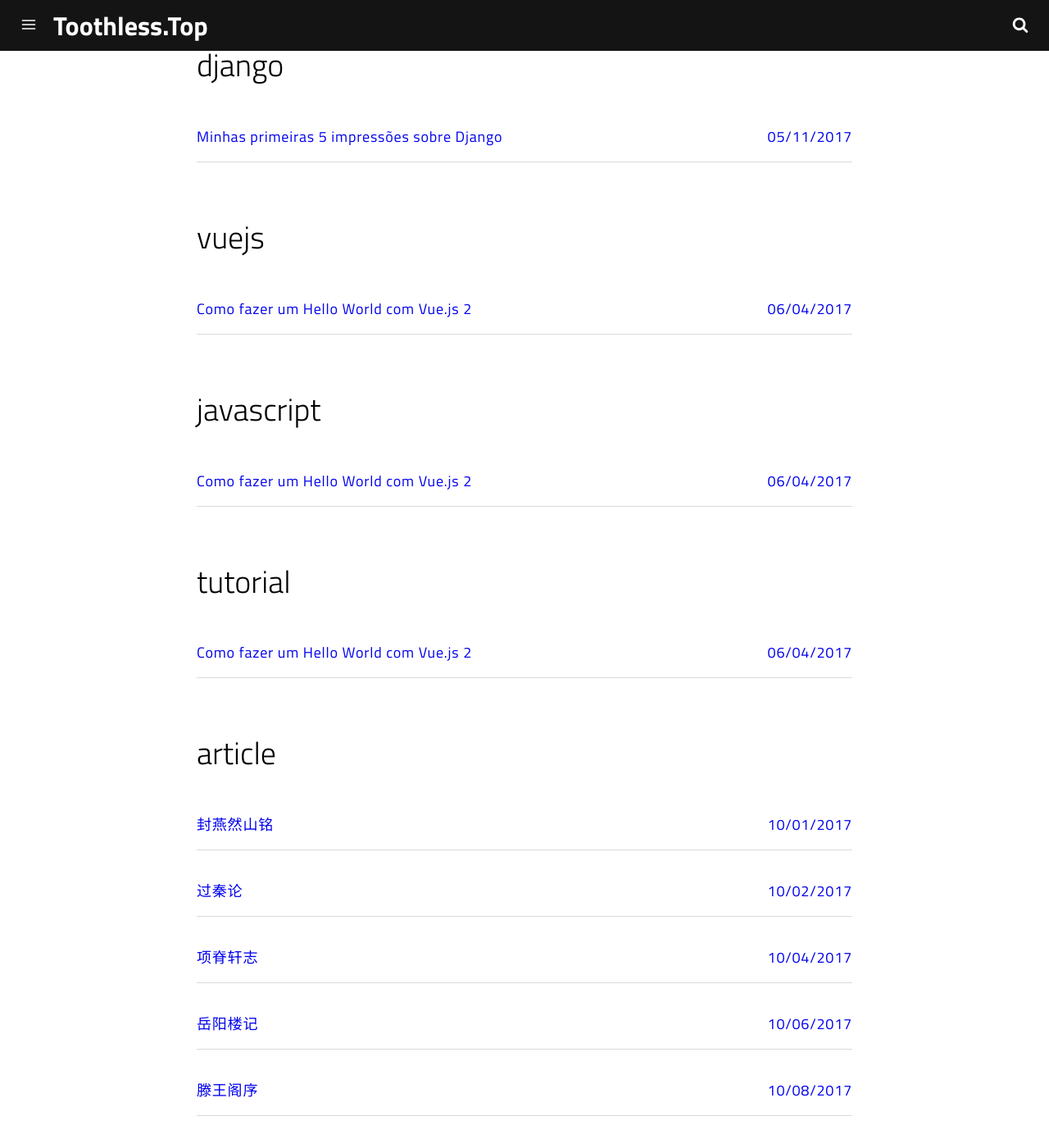
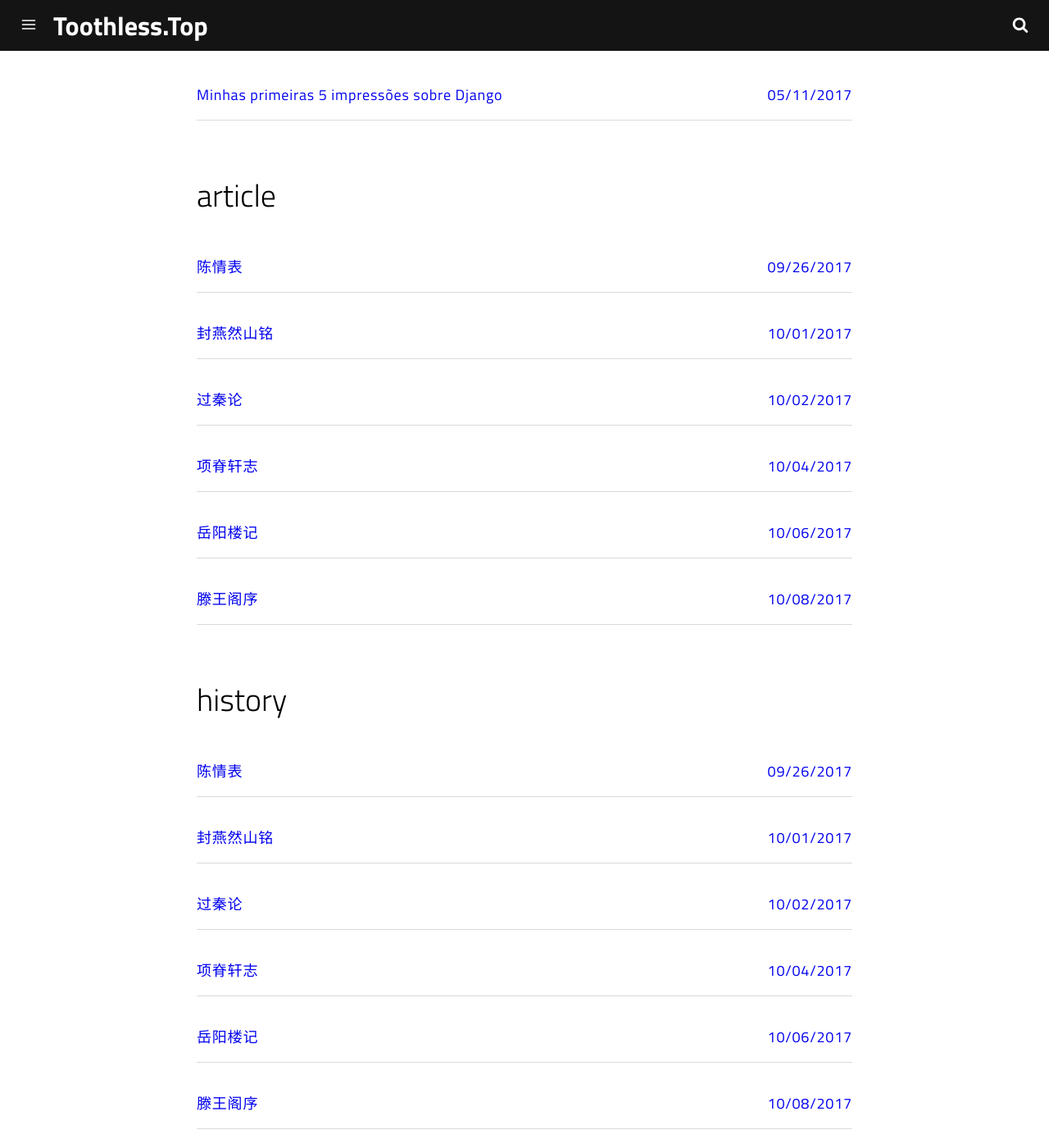
Before and after one commit to ToothlessCHN/toothlessCHN.github.io, a Jekyll site: the page built from tags.html, in a window 1280 px wide and 1400 px high, scrolled down 1353 px. Shown: the whole window at 82% size. Built offline with Jekyll 4.4.1, drawn with Linux system fonts in a browser that asks for light colours; part of the change alters nothing that is shown; some of the changed text lies outside the part shown.

Commit message:
Update 2017-06-04-como-fazer-um-hello-world-com-vue-js-2.md

````diff
--- a/_posts/2017-06-04-como-fazer-um-hello-world-com-vue-js-2.md
+++ b/_posts/2017-06-04-como-fazer-um-hello-world-com-vue-js-2.md
@@ -1,129 +1,20 @@
 ---
 layout: post
-title: "Como fazer um Hello World com Vue.js 2"
-description: Lorem ipsum dolor sit amet, consectetur adipisicing elit.
-image: 'http://res.cloudinary.com/dm7h7e8xj/image/upload/v1504810464/hello-world-vue_ibatoy.jpg'
-category: 'tutorial'
+title: "陈情表"
+date: 2017-09-26 12:26:40
+image: 'https://gss3.bdstatic.com/-Po3dSag_xI4khGkpoWK1HF6hhy/baike/c0%3Dbaike80%2C5%2C5%2C80%2C26/sign=51d955a5f2d3572c72ef948eeb7a0842/fcfaaf51f3deb48fd75ca392f01f3a292df57840.jpg'
+description: 李密-陈情表
+category: 'article'
 tags:
-- vuejs
-- javascript
-- tutorial
-twitter_text: Lorem ipsum dolor sit amet, consectetur adipisicing elit.
-introduction: Lorem ipsum dolor sit amet, consectetur adipisicing elit, sed do eiusmod tempor incididunt ut labore et dolore magna aliqua.
+- article
+- history
+introduction: 李密（224年—287年），字令伯，一名虔，犍为武阳（今四川彭山）人。
 ---
 
-Cas sociis natoque penatibus et magnis <a href="#">dis parturient montes</a>, nascetur ridiculus mus. *Aenean eu leo quam.* Pellentesque ornare sem lacinia quam venenatis vestibulum. Sed posuere consectetur est at lobortis. Cras mattis consectetur purus sit amet fermentum.
+臣密言：臣以险衅，夙遭闵凶。生孩六月，慈父见背；行年四岁，舅夺母志。祖母刘悯臣孤弱，躬亲抚养。臣少多疾病，九岁不行，零丁孤苦，至于成立。既无叔伯，终鲜兄弟，门衰祚薄，晚有儿息。外无期功强近之亲，内无应门五尺之僮，茕茕孑立，形影相吊。而刘夙婴疾病，常在床蓐，臣侍汤药，未曾废离。
 
-> Curabitur blandit tempus porttitor. Nullam quis risus eget urna mollis ornare vel eu leo. Nullam id dolor id nibh ultricies vehicula ut id elit.
+逮奉圣朝，沐浴清化。前太守臣逵察臣孝廉，后刺史臣荣举臣秀才。臣以供养无主，辞不赴命。诏书特下，拜臣郎中，寻蒙国恩，除臣洗马。猥以微贱，当侍东宫，非臣陨首所能上报。臣具以表闻，辞不就职。诏书切峻，责臣逋慢。郡县逼迫，催臣上道；州司临门，急于星火。臣欲奉诏奔驰，则刘病日笃；欲苟顺私情，则告诉不许：臣之进退，实为狼狈。
 
-Etiam porta **sem malesuada magna** mollis euismod. Cras mattis consectetur purus sit amet fermentum. Aenean lacinia bibendum nulla sed consectetur.
+伏惟圣朝以孝治天下，凡在故老，犹蒙矜育，况臣孤苦，特为尤甚。且臣少仕伪朝，历职郎署，本图宦达，不矜名节。今臣亡国贱俘，至微至陋，过蒙拔擢，宠命优渥，岂敢盘桓，有所希冀。但以刘日薄西山，气息奄奄，人命危浅，朝不虑夕。臣无祖母，无以至今日；祖母无臣，无以终余年。母、孙二人，更相为命，是以区区不能废远。
 
-## Inline HTML elements
-
-HTML defines a long list of available inline tags, a complete list of which can be found on the [Mozilla Developer Network](https://developer.mozilla.org/en-US/docs/Web/HTML/Element).
-
-- **To bold text**, use `<strong>`.
-- *To italicize text*, use `<em>`.
-- Abbreviations, like <abbr title="HyperText Markup Langage">HTML</abbr> should use `<abbr>`, with an optional `title` attribute for the full phrase.
-- Citations, like <cite>&mdash; Thiago Rossener</cite>, should use `<cite>`.
-- <del>Deleted</del> text should use `<del>` and <ins>inserted</ins> text should use `<ins>`.
-- Superscript <sup>text</sup> uses `<sup>` and subscript <sub>text</sub> uses `<sub>`.
-
-Most of these elements are styled by browsers with few modifications on our part.
-
-# Heading 1
-
-## Heading 2
-
-### Heading 3
-
-#### Heading 4
-
-Vivamus sagittis lacus vel augue rutrum faucibus dolor auctor. Duis mollis, est non commodo luctus, nisi erat porttitor ligula, eget lacinia odio sem nec elit. Morbi leo risus, porta ac consectetur ac, vestibulum at eros.
-
-## Code
-
-Cum sociis natoque penatibus et magnis dis `code element` montes, nascetur ridiculus mus.
-
-```js
-// Example can be run directly in your JavaScript console
-
-// Create a function that takes two arguments and returns the sum of those arguments
-var adder = new Function("a", "b", "return a + b");
-
-// Call the function
-adder(2, 6);
-// > 8
-```
-
-Aenean lacinia bibendum nulla sed consectetur. Etiam porta sem malesuada magna mollis euismod. Fusce dapibus, tellus ac cursus commodo, tortor mauris condimentum nibh, ut fermentum massa.
-
-## Lists
-
-Cum sociis natoque penatibus et magnis dis parturient montes, nascetur ridiculus mus. Aenean lacinia bibendum nulla sed consectetur. Etiam porta sem malesuada magna mollis euismod. Fusce dapibus, tellus ac cursus commodo, tortor mauris condimentum nibh, ut fermentum massa justo sit amet risus.
-
-* Praesent commodo cursus magna, vel scelerisque nisl consectetur et.
-* Donec id elit non mi porta gravida at eget metus.
-* Nulla vitae elit libero, a pharetra augue.
-
-Donec ullamcorper nulla non metus auctor fringilla. Nulla vitae elit libero, a pharetra augue.
-
-1. Vestibulum id ligula porta felis euismod semper.
-2. Cum sociis natoque penatibus et magnis dis parturient montes, nascetur ridiculus mus.
-3. Maecenas sed diam eget risus varius blandit sit amet non magna.
-
-Cras mattis consectetur purus sit amet fermentum. Sed posuere consectetur est at lobortis.
-
-Integer posuere erat a ante venenatis dapibus posuere velit aliquet. Morbi leo risus, porta ac consectetur ac, vestibulum at eros. Nullam quis risus eget urna mollis ornare vel eu leo.
-
-## Images
-
-Quisque consequat sapien eget quam rhoncus, sit amet laoreet diam tempus. Aliquam aliquam metus erat, a pulvinar turpis suscipit at.
-
-![placeholder](https://placehold.it/800x400 "Large example image")
-![placeholder](https://placehold.it/400x200 "Medium example image")
-![placeholder](https://placehold.it/200x200 "Small example image")
-
-## Tables
-
-Aenean lacinia bibendum nulla sed consectetur. Lorem ipsum dolor sit amet, consectetur adipiscing elit.
-
-<table>
-  <thead>
-    <tr>
-      <th>Name</th>
-      <th>Upvotes</th>
-      <th>Downvotes</th>
-    </tr>
-  </thead>
-  <tfoot>
-    <tr>
-      <td>Totals</td>
-      <td>21</td>
-      <td>23</td>
-    </tr>
-  </tfoot>
-  <tbody>
-    <tr>
-      <td>Alice</td>
-      <td>10</td>
-      <td>11</td>
-    </tr>
-    <tr>
-      <td>Bob</td>
-      <td>4</td>
-      <td>3</td>
-    </tr>
-    <tr>
-      <td>Charlie</td>
-      <td>7</td>
-      <td>9</td>
-    </tr>
-  </tbody>
-</table>
-
-Nullam id dolor id nibh ultricies vehicula ut id elit. Sed posuere consectetur est at lobortis. Nullam quis risus eget urna mollis ornare vel eu leo.
-
------
-
-Want to see something else added? <a href="https://github.com/poole/poole/issues/new">Open an issue.</a>
+臣密今年四十有四，祖母刘今年九十有六，是臣尽节于陛下之日长，报养刘之日短也。乌鸟私情，愿乞终养。臣之辛苦，非独蜀之人士及二州牧伯所见明知，皇天后土，实所共鉴。愿陛下矜悯愚诚，听臣微志，庶刘侥幸，保卒余年。臣生当陨首，死当结草。臣不胜犬马怖惧之情，谨拜表以闻。
````
